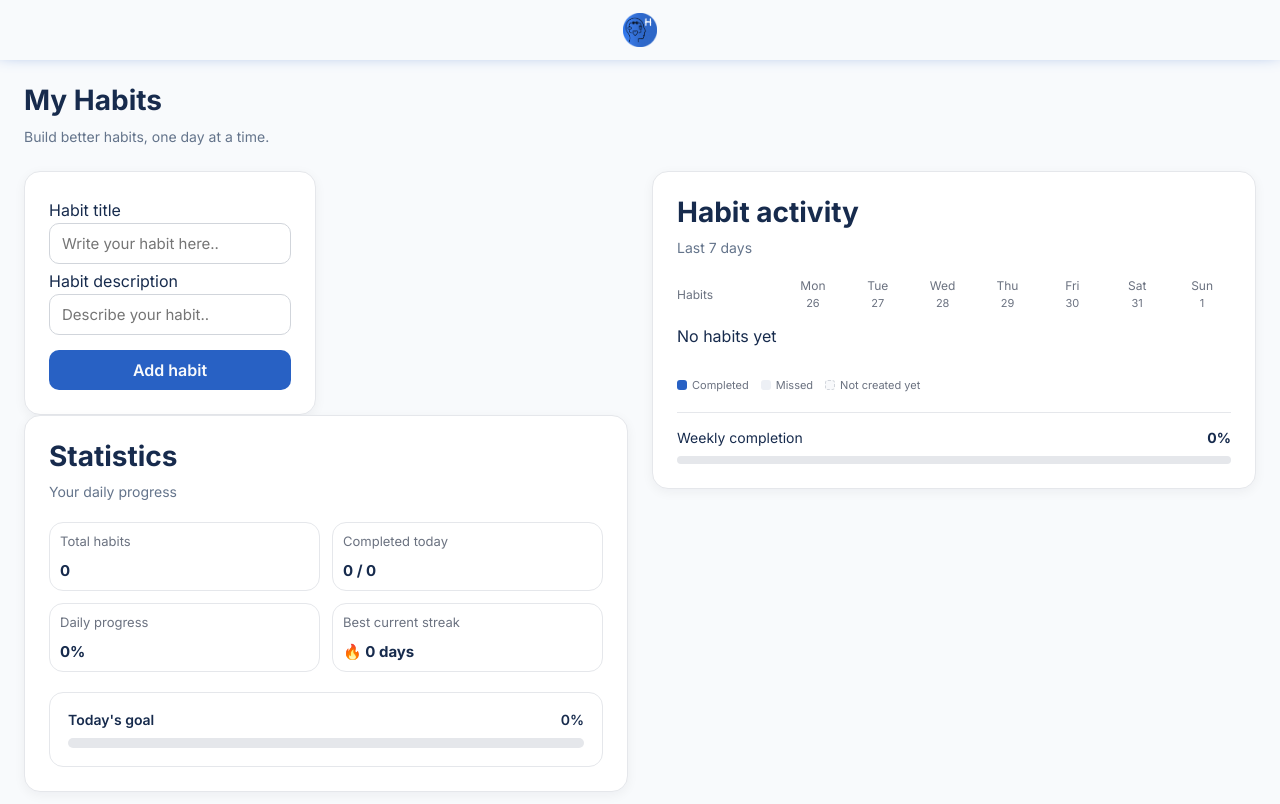
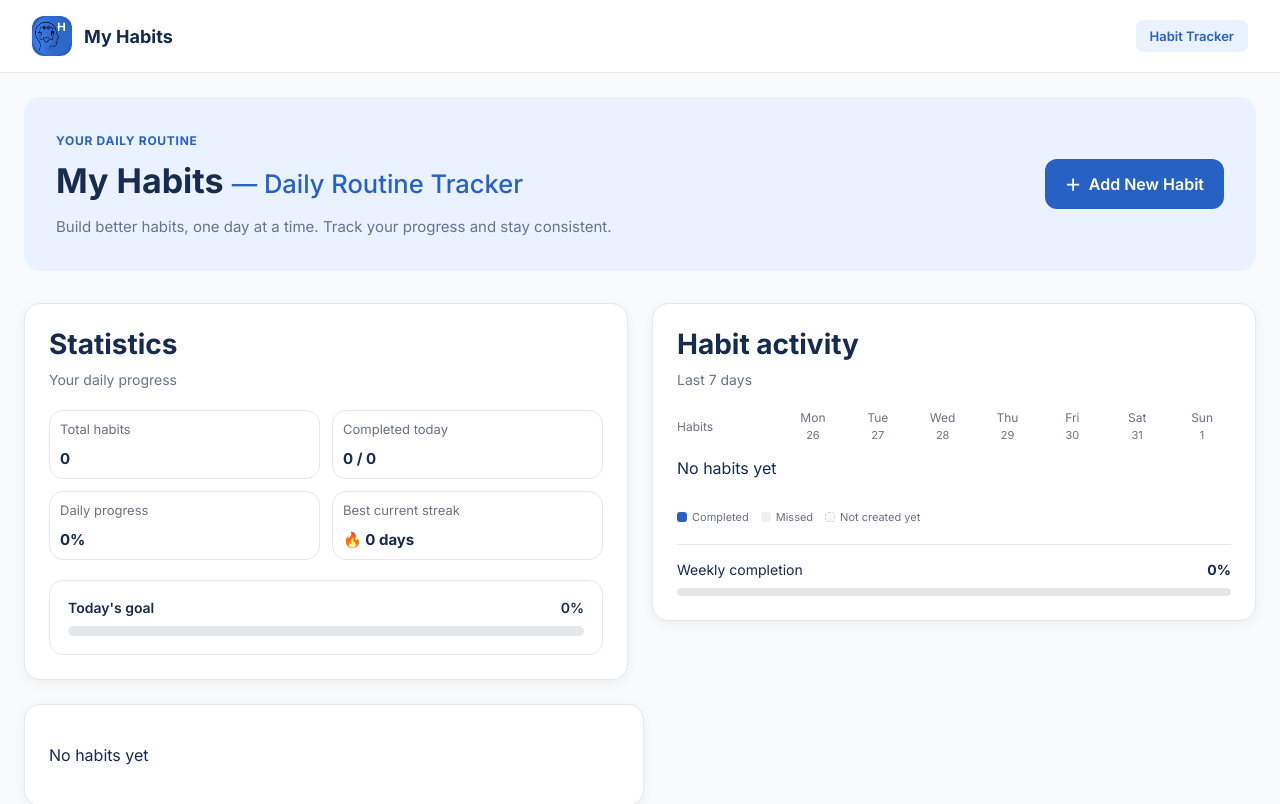
Before and after one commit to luchali/habit-tracker-angular, an Angular app: page / in a window 1280 px wide. Shown: the top 804 px of the page. Built offline with nearby package versions, Linux system fonts and the light colour scheme.

Commit message:
feat: redesign header and add hero section

```diff
--- /dev/null
+++ b/src/app/components/hero-section/hero-section.html
@@ -0,0 +1,26 @@
+<section class="hero">
+  <div class="hero__content">
+    <span class="hero__eyebrow">
+      YOUR DAILY ROUTINE
+    </span>
+
+    <h1 class="hero__title">
+      My Habits
+      <span>— Daily Routine Tracker</span>
+    </h1>
+
+    <p class="hero__description">
+      Build better habits, one day at a time.
+      Track your progress and stay consistent.
+    </p>
+  </div>
+
+  <button
+    type="button"
+    class="hero__button"
+    (click)="addClicked.emit()"
+  >
+    <span aria-hidden="true">＋</span>
+    Add New Habit
+  </button>
+</section>
--- /dev/null
+++ b/src/app/components/hero-section/hero-section.scss
@@ -0,0 +1,104 @@
+@use 'utils/variables' as v;
+@use 'utils/mixins' as m;
+
+:host {
+  display: block;
+  min-width: 0;
+}
+
+.hero {
+  display: flex;
+  justify-content: space-between;
+  align-items: center;
+  gap: 32px;
+
+  padding: 32px;
+  background: v.$hero-background;
+  border-radius: v.$radius-lg;
+
+  &__content {
+    flex: 1;
+    min-width: 0;
+  }
+
+  &__eyebrow {
+    display: inline-block;
+    margin-bottom: 12px;
+
+    color: v.$primary-color;
+    font-size: 12px;
+    font-weight: 700;
+    letter-spacing: 0.06em;
+  }
+
+  &__title {
+    margin: 0 0 12px;
+
+    color: v.$text-primary;
+    font-size: clamp(24px, 3vw, 34px);
+    font-weight: 700;
+    line-height: 1.25;
+
+    span {
+      color: v.$primary-color;
+      font-size: 0.75em;
+      font-weight: 500;
+    }
+  }
+
+  &__description {
+    max-width: 560px;
+    margin: 0;
+
+    color: v.$text-secondary;
+    font-size: 15px;
+    line-height: 1.6;
+  }
+
+  &__button {
+    display: flex;
+    align-items: center;
+    justify-content: center;
+    gap: 8px;
+
+    flex-shrink: 0;
+    padding: 13px 20px;
+
+    border: none;
+    border-radius: v.$radius-md;
+
+    background: v.$primary-color;
+    color: white;
+
+    font-weight: 600;
+    cursor: pointer;
+
+    transition:
+      background-color 0.2s ease,
+      transform 0.2s ease;
+
+    &:hover {
+      background: v.$primary-hover;
+      transform: translateY(-2px);
+    }
+
+    &:focus-visible {
+      outline: 3px solid v.$secondary-color;
+      outline-offset: 3px;
+    }
+  }
+
+  @include m.tablet {
+    flex-direction: column;
+    align-items: flex-start;
+    padding: 24px;
+  }
+
+  @include m.mobile {
+    padding: 20px;
+
+    &__button {
+      width: 100%;
+    }
+  }
+}
--- /dev/null
+++ b/src/app/components/hero-section/hero-section.ts
@@ -0,0 +1,11 @@
+import { Component, output } from '@angular/core';
+
+@Component({
+  imports: [],
+  selector: 'app-hero-section',
+  styleUrl: './hero-section.scss',
+  templateUrl: './hero-section.html',
+})
+export class HeroSection {
+  addClicked = output<void>();
+}
--- a/src/app/header/header.html
+++ b/src/app/header/header.html
@@ -1,3 +1,15 @@
+<!-- <header class="header">
+    <img class="header_logo" src="logo.png"/>
+</header> -->
 <header class="header">
-    <img class="header_logo" src="logo.png"/>
+  <div class="header__container">
+    <a class="header__brand" href="/" aria-label="My Habits home">
+      <img class="header__logo" src="logo.png" alt="My Habits logo"/>
+      <span class="header__name">My Habits</span>
+    </a>
+
+    <span class="header__label">
+      Habit Tracker
+    </span>
+  </div>
 </header>
--- a/src/app/header/header.scss
+++ b/src/app/header/header.scss
@@ -1,20 +1,89 @@
+// @use 'utils/variables' as v;
+
+// .header{
+//     display: flex;
+//     flex-direction: row;
+//     justify-content: center;
+//     align-items: center;
+//     height: 60px;
+//     margin: 0;
+//     padding: 1%;
+//     box-shadow: -1px -11px 20px 0px v.$primary-color;;
+
+//     &_logo{
+//         height: 100%;
+//     }
+
+//     &_p{
+//         color: v.$text-color;
+//     }
+// }
 @use 'utils/variables' as v;
+@use 'utils/mixins' as m;
 
-.header{
+.header {
+  width: 100%;
+  background: v.$uicard-color;
+  border-bottom: 1px solid v.$uicardborder-color;
+
+  &__container {
+    max-width: 1440px;
+    margin: 0 auto;
+    padding: 16px 32px;
+
     display: flex;
-    flex-direction: row;
-    justify-content: center;
     align-items: center;
-    height: 60px;
-    margin: 0;
-    padding: 1%;
-    box-shadow: -1px -11px 20px 0px v.$primary-color;;
+    justify-content: space-between;
+    gap: 24px;
+  }
 
-    &_logo{
-        height: 100%;
+  &__brand {
+    display: flex;
+    align-items: center;
+    gap: 12px;
+
+    text-decoration: none;
+    color: v.$text-primary;
+  }
+
+  &__logo {
+    display: grid;
+    place-items: center;
+
+    width: 40px;
+    height: 40px;
+
+    background: v.$primary-color;
+    color: v.$uicard-color;
+    border-radius: v.$radius-md;
+
+    font-size: 24px;
+    font-weight: 700;
+  }
+
+  &__name {
+    font-size: 18px;
+    font-weight: 700;
+  }
+
+  &__label {
+    padding: 8px 14px;
+
+    background: v.$primary-light;
+    color: v.$primary-color;
+
+    border-radius: v.$radius-sm;
+    font-size: 13px;
+    font-weight: 600;
+  }
+
+  @include m.mobile {
+    &__container {
+      padding: 12px 16px;
     }
 
-    &_p{
-        color: v.$text-color;
+    &__label {
+      display: none;
     }
+  }
 }
--- a/src/app/pages/home/home.html
+++ b/src/app/pages/home/home.html
@@ -1,15 +1,19 @@
 <div class="home">
-  <app-section-heading
+  <!-- <app-section-heading
   class="home_title"
   title="My Habits"
   subtitle="Build better habits, one day at a time."
-/>
+/> -->
+  <app-hero-section
+    class="home__hero"
+    (addClicked)="openAddModal()"
+  />
   <div class="home__habitssection">
-    <app-ui-card class="home__form">
+    <!-- <app-ui-card class="home__form">
       <app-habit-form
         (habitCreated)="addHabit($event)"
       ></app-habit-form>
-    </app-ui-card>
+    </app-ui-card> -->
 
     <app-ui-card class="home__statistics">
     <app-habit-statistics
@@ -129,4 +133,32 @@
     </app-ui-card>
   </div>
 }
+
+@if (isAddModalOpen()) {
+  <div class="edit-overlay" (click)="closeAddModal()">
+    <div
+      class="edit-modal"
+      role="dialog"
+      aria-modal="true"
+      aria-labelledby="add-habit-title"
+      (click)="$event.stopPropagation()"
+    >
+      <div class="edit-modal__header">
+        <h2 id="add-habit-title">Add New Habit</h2>
+
+        <button
+          type="button"
+          aria-label="Close add habit dialog"
+          (click)="closeAddModal()"
+        >
+          ✕
+        </button>
+      </div>
+
+      <app-habit-form
+        (habitCreated)="onHabitCreated($event)"
+      />
+    </div>
+  </div>
+}
 </div>
--- a/src/app/pages/home/home.scss
+++ b/src/app/pages/home/home.scss
@@ -63,6 +63,11 @@
     width: 100%;
     min-width: 0;
   }
+   &__hero {
+    display: block;
+    grid-column: 1 / -1;
+    margin-bottom: 8px;
+  }
 }
 
 .edit-overlay {
@@ -74,7 +79,7 @@
   place-items: center;
 
   padding: 16px;
-  background: rgba(15, 23, 42, 0.4);
+  background: v.$overlay-background;
   backdrop-filter: blur(4px);
 }
 
@@ -87,7 +92,7 @@
 
   background: v.$background-color;
   border-radius: 20px;
-  box-shadow: 0 20px 60px rgba(0, 0, 0, 0.14);
+  box-shadow: v.$shadow-modal;
 
   &__header {
     display: flex;
--- a/src/app/pages/home/home.ts
+++ b/src/app/pages/home/home.ts
@@ -8,9 +8,10 @@ import { HabitActivity } from '@components/habit-activity/habit-activity';
 import { SectionHeading } from '@app/components/section-heading/section-heading';
 import { UiCard } from '@app/components/ui-card/ui-card';
 import { ArchivedHabits } from '@app/components/archived-habits/archived-habits';
+import { HeroSection } from '@app/components/hero-section/hero-section';
 
 @Component({
-  imports: [HabitCard, HabitForm, HabitStatistics, HabitActivity, SectionHeading, UiCard, ArchivedHabits],
+  imports: [HabitCard, HabitForm, HabitStatistics, HabitActivity, SectionHeading, UiCard, ArchivedHabits, HeroSection],
   selector: 'app-home',
   styleUrl: './home.scss',
   templateUrl: './home.html',
@@ -206,4 +207,19 @@ export class Home {
 
     this.saveHabits(this.habits());
   }
+
+  protected readonly isAddModalOpen = signal(false);
+
+  openAddModal(): void {
+    this.isAddModalOpen.set(true);
+  }
+
+  closeAddModal(): void {
+    this.isAddModalOpen.set(false);
+  }
+
+  onHabitCreated(data: { title: string; content: string }): void {
+    this.addHabit(data);
+    this.closeAddModal();
+  }
 }
--- a/src/utils/_variables.scss
+++ b/src/utils/_variables.scss
@@ -28,6 +28,7 @@ $uicard-color: #ffffff;
 
 $surface-color: #f1f5f9;
 $hero-background: #eaf1ff;
+$overlay-background: rgba(15, 23, 42, 0.4);
 
 
 // ========================================
```
Also changed, not shown: 1 other file (tests, documents, lock files or other folders).
